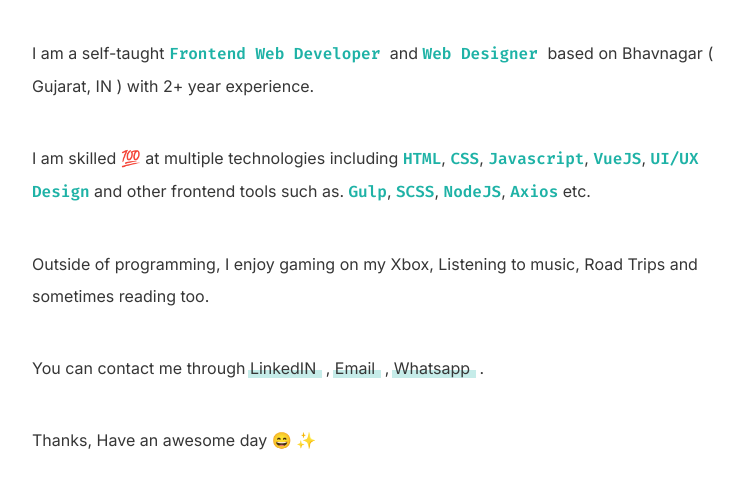
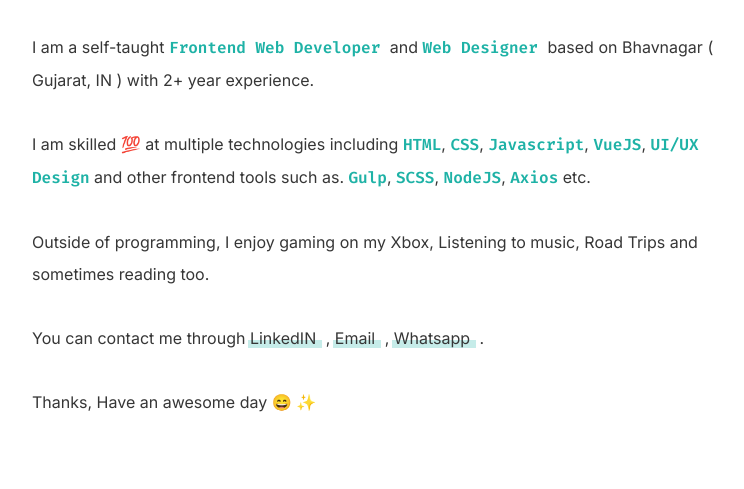
Before and after one commit to Jeet78/my-website, a website: page src/index.html in a window 1280 px wide. Shown: the part 205-694 px from the top of the page, without its empty margins (23-767 px from the left). Drawn offline with Linux system fonts and the light colour scheme.

Commit message:
lots of changesdd

```diff
--- a/src/css/style.css
+++ b/src/css/style.css
@@ -1,2 +1,2 @@
-@import url("https://fonts.googleapis.com/css?family=Inter:400,500,600,700,800,900&display=swap");@import url("https://fonts.googleapis.com/css?family=Fira+Code:400,500,600,700&display=swap");body,html{scroll-behavior:smooth}body{font-family:Inter;color:#363636}a,a:active,a:focus,a:hover,a:visited{color:inherit;text-decoration:none}.container{padding-right:15px;padding-left:15px;margin-right:auto;margin-left:auto}@media (min-width:768px){.container{width:750px}}@media (min-width:992px){.container{width:970px}}@media (min-width:1200px){.container{width:1170px}}.inner-container{max-width:700px}.large-title{font-size:60px;font-weight:800;letter-spacing:-2px}.sublarge-title{font-size:40px;font-weight:700;letter-spacing:-2px}p{line-height:2em;margin:2.5em 0}a{position:relative;margin-right:5px}a:after{content:"";position:absolute;z-index:-1;top:60%;left:-.1em;right:-.1em;bottom:0;transition:top .2s cubic-bezier(0,.8,.13,1);background-color:rgba(30,178,166,.25)}a:hover:after{top:0}.highlight{color:#1eb2a6;font-weight:600;font-family:Fira code}
+@import url("https://fonts.googleapis.com/css?family=Inter:400,500,600,700,800,900&display=swap");@import url("https://fonts.googleapis.com/css?family=Fira+Code:400,500,600,700&display=swap");body,html{scroll-behavior:smooth}body{font-family:Inter;color:#363636}a,a:active,a:focus,a:hover,a:visited{color:inherit;text-decoration:none}.container{padding-right:15px;padding-left:15px;margin-right:auto;margin-left:auto}@media (min-width:768px){.container{width:750px}}@media (min-width:992px){.container{width:970px}}@media (min-width:1200px){.container{width:1170px}}.inner-container{max-width:700px}.large-title{font-size:60px;font-weight:800;letter-spacing:-2px}.sublarge-title{font-size:40px;font-weight:700;letter-spacing:-2px}p{line-height:2em;margin:2em 0}a{position:relative;margin-right:5px}a:after{content:"";position:absolute;z-index:-1;top:60%;left:-.1em;right:-.1em;bottom:0;transition:top .2s cubic-bezier(0,.8,.13,1);background-color:rgba(30,178,166,.25)}a:hover:after{top:0}.highlight{color:#1eb2a6;font-weight:600;font-family:Fira code}
 /*# sourceMappingURL=style.css.map */
```
Also changed, not shown: 1 other file.
